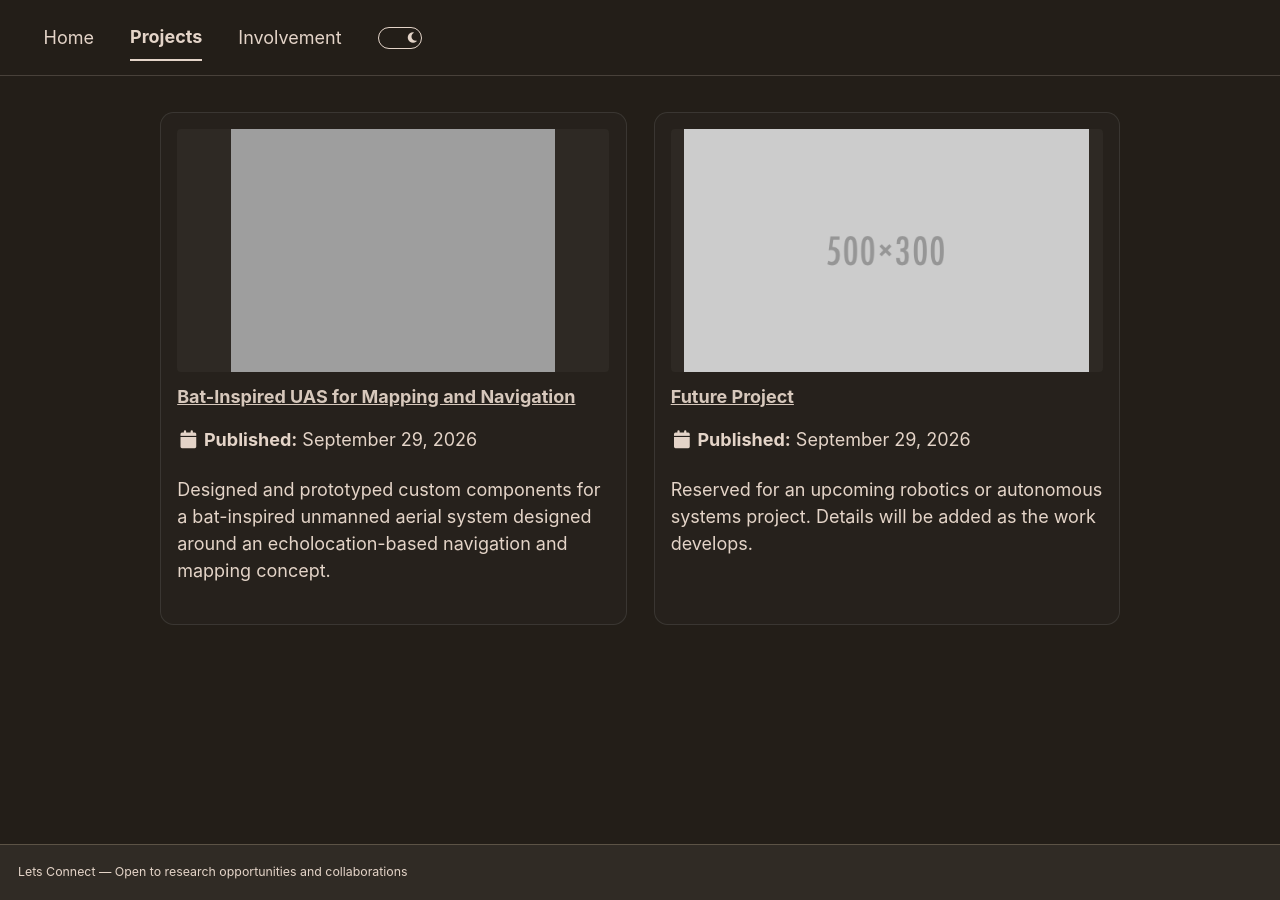
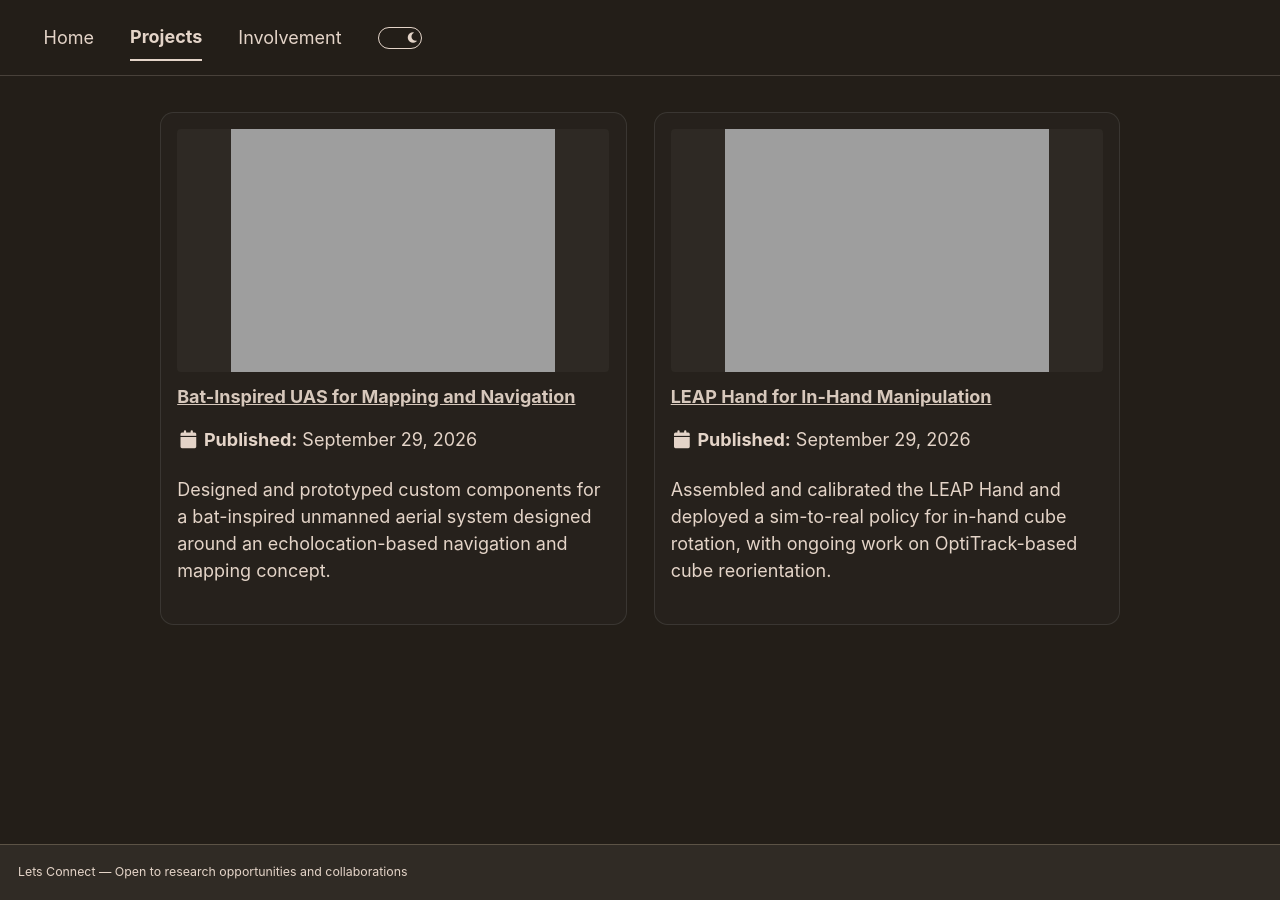
Before and after one commit to laurn156/laurn156.github.io, a Jekyll site: the page built from _pages/projects.md, in a window 1280 px wide. Built offline with Jekyll 4.4.1, drawn with Linux system fonts in a browser that asks for light colours; a style sheet for code colours, icons or effects is not loaded.

Commit message:
Replace future project with LEAP Hand manipulation
Adds project overview, implementation, current OptiTrack work, acknowledgements, and a photo gallery with an autoplaying, muted, continuously looping cube rotation video.

```diff
--- a/_portfolio/future-project.md
+++ b/_portfolio/future-project.md
@@ -1,13 +1,54 @@
 ---
-title: "Future Project"
-excerpt: "Reserved for an upcoming robotics or autonomous systems project. Details will be added as the work develops."
+title: "LEAP Hand for In-Hand Manipulation"
+excerpt: "Assembled and calibrated the LEAP Hand and deployed a sim-to-real policy for in-hand cube rotation, with ongoing work on OptiTrack-based cube reorientation."
 collection: portfolio
-permalink: /portfolio/future-project/
+permalink: /portfolio/leap-hand/
+redirect_from:
+  - /portfolio/future-project/
 author_profile: false
 header:
-  teaser: 500x300.png
+  teaser: hand-main.png
 ---
 
-## Coming Soon
+## Overview
 
-This page is ready for the next project. Replace this text, teaser image, and project details when the work is ready to share.
+This project focuses on dexterous manipulation with the open-source LEAP Hand developed at Carnegie Mellon University. The hand was assembled and calibrated, and a sim-to-real policy was integrated and deployed onto the physical hardware to achieve in-hand cube rotation. Ongoing work aims to reproduce the cube reorientation task from the [MuJoCo Playground paper](https://arxiv.org/abs/2502.08844), using a four-camera OptiTrack setup for real-time pose tracking.
+
+<img class="project-overview-image" src="/images/hand-main.png" alt="LEAP Hand holding a red cube on the physical hardware">
+
+## Implementation
+
+- 3D printed and assembled the LEAP Hand, including motor setup and joint calibration.
+- Integrated and deployed a sim-to-real manipulation policy onto the physical hardware.
+- Tuned PID gains and corrected motor offsets to achieve in-hand cube rotation.
+
+## Current Work
+
+- Developing a four-camera OptiTrack setup to track the cube's pose during manipulation.
+- Working toward reorienting the cube to a generated target one face turn away, following the task presented in the [MuJoCo Playground paper](https://arxiv.org/abs/2502.08844).
+
+## Project Gallery
+
+<div class="project-gallery">
+  <figure>
+    <img src="/images/hand-assembled.png" alt="Assembled LEAP Hand showing the 3D-printed structure and motors" loading="lazy">
+    <figcaption>Assembled LEAP Hand</figcaption>
+  </figure>
+  <figure>
+    <img src="/images/hand-simulation.png" alt="Parallel simulated LEAP Hands manipulating cubes toward target orientations" loading="lazy">
+    <figcaption>Cube Reorientation in Simulation</figcaption>
+  </figure>
+  <figure style="grid-column: 1 / -1;">
+    <video autoplay loop muted playsinline controls preload="metadata" aria-label="LEAP Hand in-hand cube rotation demonstration" style="display: block; width: 100%; max-height: 560px; object-fit: contain; background: #111;">
+      <source src="/images/hand-cube-rotate.mp4" type="video/mp4">
+      Your browser does not support embedded video. <a href="/images/hand-cube-rotate.mp4">Watch the cube rotation demonstration.</a>
+    </video>
+    <figcaption>In-Hand Cube Rotation — Physical Demonstration</figcaption>
+  </figure>
+</div>
+
+Camera setup and reorientation results will be added as that work progresses.
+
+## Acknowledgements
+
+This project is being developed in collaboration with Edward Osun and Angel Campos under the guidance of Dr. Lingfeng Tao at Kennesaw State University.
```
